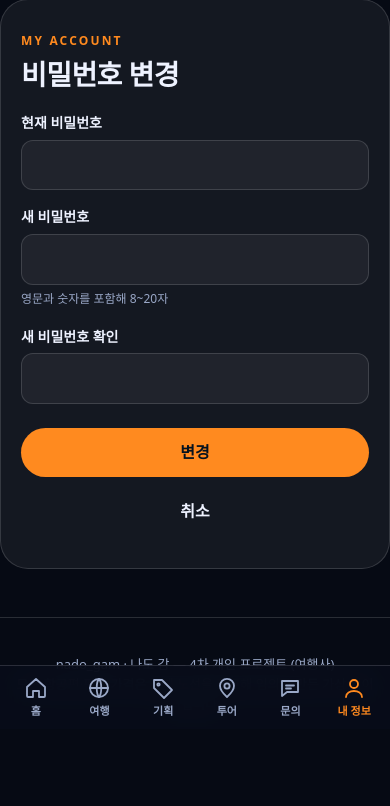
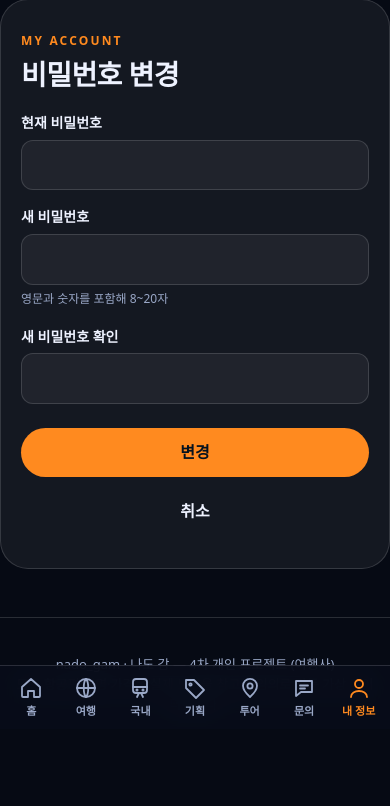
Before and after one commit to ho8566z/nado-gam, a Spring Boot app: page /account/password in a window 390 px wide. Shown: the part 115-921 px from the top of the page. Run offline with Spring Boot 4, Linux system fonts and the light colour scheme; a user stored in the database is signed in; some of the project's set-up classes (security, data sources, template engines, error pages and the like) are left out, and stand-ins take their place; some web fonts are replaced.

Commit message:
feat(layout): 상단 메뉴와 모바일 탭 바에 국내여행 추가

```diff
--- a/src/main/resources/static/css/main.css
+++ b/src/main/resources/static/css/main.css
@@ -298,7 +298,7 @@ body.is-leaving .page { opacity: 0; transform: scale(1.035); filter: blur(5px);
 	.site-footer { margin-top: 48px; padding-bottom: 24px; }
 	.tabbar {
 		position: fixed; left: 0; right: 0; bottom: 0; z-index: 60;
-		display: grid; grid-template-columns: repeat(6, 1fr);
+		display: grid; grid-template-columns: repeat(7, 1fr);
 		padding: 6px 4px calc(6px + env(safe-area-inset-bottom));
 		background: rgba(8, 13, 26, 0.92); backdrop-filter: blur(14px);
 		border-top: 1px solid var(--line);
--- a/src/main/resources/templates/fragments/layout.html
+++ b/src/main/resources/templates/fragments/layout.html
@@ -23,6 +23,7 @@
 	<nav aria-label="주 메뉴">
 		<a th:href="@{/account}" th:classappend="${active == 'account'} ? 'is-active'">계정</a>
 		<a th:href="@{/travel}" th:classappend="${active == 'travel'} ? 'is-active'">해외 여행</a>
+		<a th:href="@{/domestic}" th:classappend="${active == 'domestic'} ? 'is-active'">국내여행</a>
 		<a th:href="@{/tour}" th:classappend="${active == 'tour'} ? 'is-active'">투어</a>
 		<a th:href="@{/special}" th:classappend="${active == 'special'} ? 'is-active'">이달의 특별기획</a>
 		<a th:href="@{/bestseller}" th:classappend="${active == 'bestseller'} ? 'is-active'">베스트셀러</a>
@@ -54,6 +55,10 @@
 			<svg viewBox="0 0 24 24" aria-hidden="true"><circle cx="12" cy="12" r="9"/><path d="M3 12h18M12 3c3 3 3 15 0 18M12 3c-3 3-3 15 0 18"/></svg>
 			<span>여행</span>
 		</a>
+		<a th:href="@{/domestic}" data-tab="/domestic">
+			<svg viewBox="0 0 24 24" aria-hidden="true"><rect x="5" y="3" width="14" height="14" rx="3"/><path d="M5 11h14M9 21l2-4M15 21l-2-4"/><circle cx="9" cy="14" r=".6"/><circle cx="15" cy="14" r=".6"/></svg>
+			<span>국내</span>
+		</a>
 		<a th:href="@{/special}" data-tab="/special">
 			<svg viewBox="0 0 24 24" aria-hidden="true"><path d="M3 12V4h8l10 10-8 8z"/><circle cx="7.5" cy="8.5" r="1.2"/></svg>
 			<span>기획</span>
```
